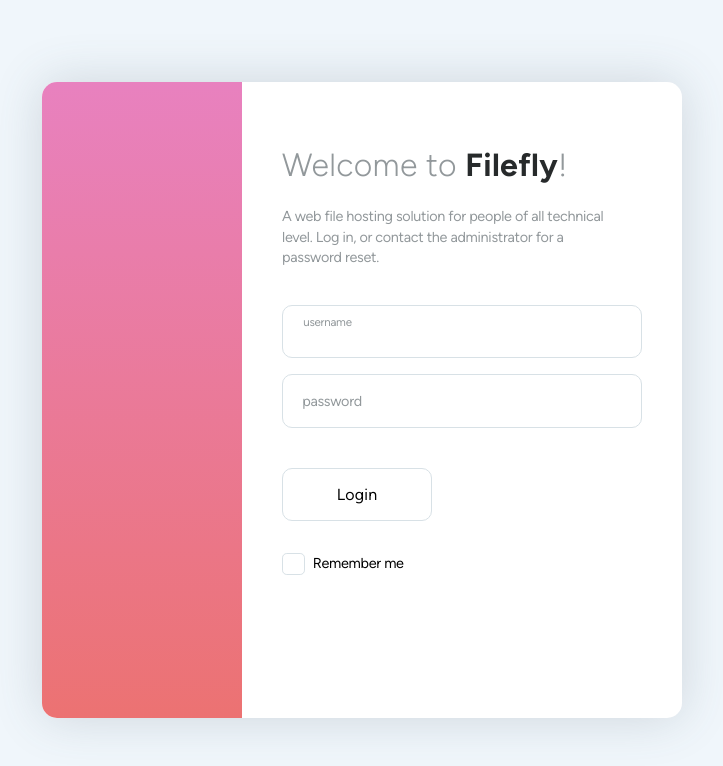
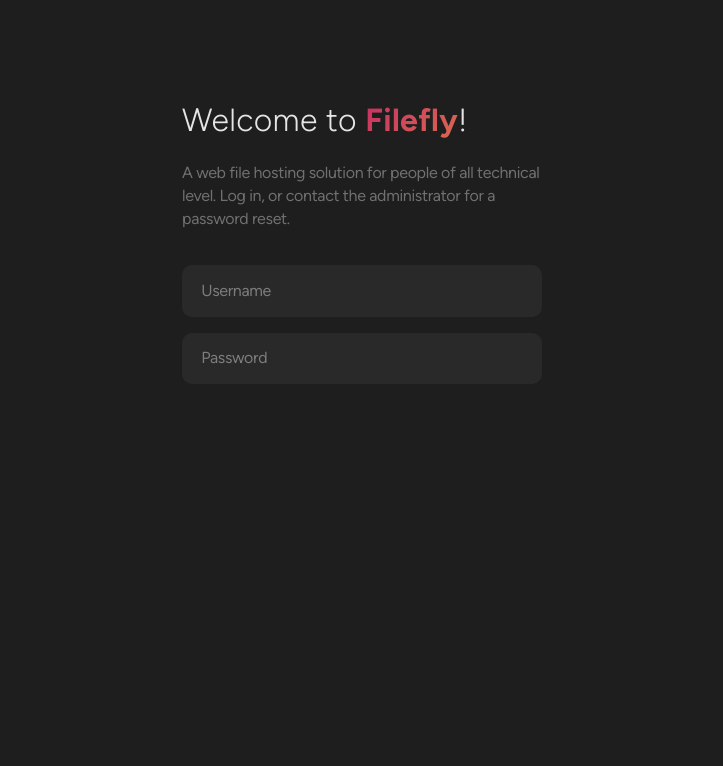
Before and after one commit to 4S1ght/FileFly, a Svelte app: page / in a window 1280 px wide. Shown: the top 766 px of the page, without its empty margins (278-1001 px from the left). Built offline with nearby package versions, Linux system fonts and the light colour scheme.

Commit message:
[add] Redesigned login brief/input fields (partial)

```diff
--- a/client/package.json
+++ b/client/package.json
@@ -1,7 +1,7 @@
 {
   "type": "module",
   "scripts": {
-    "dev": "vite",
+    "dev": "vite --host",
     "build": "vite build",
     "preview": "vite preview",
     "check": "svelte-check --tsconfig ./tsconfig.json"
--- a/client/src/app.scss
+++ b/client/src/app.scss
@@ -24,37 +24,51 @@
 
     // UI levels
     // The UI is divided into different brightness levels to organize
-    // and show item hierarchy and divide different thing into different
+    // and show item hierarchy and divide different things into different
     // sections, such as widgets, windows, popups, etc...
 
     // Level 1
-    --l1-bg:            #fff;
-    --l1-mc:            #ED7373;
-    --l1-heading:       #272A2B;
-    --l1-text-dark:     #494E53;
-    --l1-text-light:    #92989B;
-    --l1-outline:       #d8e1e6;
-    --l1-highlight:     #F2F7F9;
+    --l0-bg:        #1E1E1E;
+    --l0-fg-bright: #E5E5E5;
+    --l0-fg-dim:    #707070;
+    --l0-accent:    #404040;
+    --l0-section:   #282828;
 
     // Level 2
-    --l2-bg:            #F0F6FB;
-    --l2-mc:            #ED7373;
-    --l2-heading:       #272A2B;
-    --l2-text-dark:     #494E53;
-    --l2-text-light:    #838A8E;
-    --l2-outline:       #BDC8CE;
-    --l2-highlight:     #DFEAF1;
+    --l1-bg:        #292929;
+    --l1-fg-bright: #EEEEEE;
+    --l1-fg-dim:    #7D7D7D;
+    --l1-accent:    #474747;
+    --l1-section:   #353535;
 
+    // Level 3
+    --l2-bg:        #373737;
+    --l2-fg-bright: #FFFFFF;
+    --l2-fg-dim:    #8A8A8A;
+    --l2-accent:    #545454;
+    --l2-section:   #404040;
+
+    // Accent colors
+    --theme-1:      #C92F62;
+    --theme-2:      #D86951;
+
+    --graph-1:      #E3AA67;
+    --graph-2:      #B2CD46;
+
+}
+
+body {
+    background-color: var(--l0-bg);
 }
 
 * {
     font-family: 'Figtree';
+    color: var(--l0-fg-bright);
 }
 
 p {
     letter-spacing: -0.02em;
     line-height: 1.45em;
-    font-size: 0.9rem;
     user-select: none
 }
 
--- a/client/src/views/login/Input.svelte
+++ b/client/src/views/login/Input.svelte
@@ -10,7 +10,7 @@
     export let placeholder: string = ""
     export let type: HTMLInputTypeAttribute
     export let input: HTMLInputElement
-    export let value: string
+    export let value: string = ""
 
     // State ==================================================================
 
@@ -62,25 +62,25 @@
 <style lang="scss">
 
     .input-field {
-        border: solid 1px var(--l1-outline);
         border-radius: 10px;
         position: relative;
         padding: 1.6rem 1.2rem;
         cursor: text;
         margin-bottom: 1rem;
+        background-color: var(--l1-bg);
 
         .placeholder {
             position: absolute;
             top: 50%;
+            color: var(--l1-fg-dim);
+            margin: 0;
             transform: translateY(-50%);
-            margin: 0;
+            transition: transform 0.15s;
             pointer-events: none;
             user-select: none;
-            color: var(--l1-text-light);
-            transition: transform 0.15s;
         }
         &[data-active="true"] > .placeholder {
-            transform: scale(0.8) translateY(-120%) translateX(-10%);
+            transform: scale(0.7) translateY(-130%) translateX(-18.5%);
         }
 
         input {
--- a/client/src/views/login/Login.svelte
+++ b/client/src/views/login/Login.svelte
@@ -4,102 +4,39 @@
 
     import Input from "./Input.svelte"
     import Checkbox from "../../components/Checkbox.svelte"
+
+    import { g } from 'gilded'
     import { onMount } from "svelte"
+
     import uapi from "../../core/UserAPI"
 
     // State ==================================================================
 
-    let _username = ""
-    let _password = ""
-    let _useLongSession = false
-
-    /** Displays in which part is currently the loading process. Loading user
-     * data, extensions, etc... */
-    let _loadStage = ""
-    /** Displays the progress of the current loading stage. */
-    let _loadStageProgress = 0
-    /** Displays what item is currently being loaded.*/
-    let _loadItem = ""
-    /** Displays login and loading issues. */
-    let _loadIssue = ""
-    /** Displays a counter to signify that an issue has happened more than once. */
-    let _loadIssueCount = 0
-
-    // Code ===================================================================
+    let _username: string
+    let _password: string
 
     let usernameInput: HTMLInputElement
     let passwordInput: HTMLInputElement
+
+    // Code ===================================================================
 
     function focusPwd() {
         passwordInput.click()
     }
 
-    onMount(() => {
-        usernameInput.focus()
-    })
-
-    function setIssue(issue: string) {
-        if (issue === _loadIssue) _loadIssueCount++
-        else _loadIssueCount = 0
-        _loadIssue = issue
-    }
-
-    async function submit(e: SubmitEvent | CustomEvent) {
-
-        if (e.preventDefault) e.preventDefault()
-        const error = await uapi.login(_username, _password, _useLongSession)
-
-        if (error) {
-            if (error.code === 'UA_LOGIN_UNKNOWN_ERR') return setIssue('An unknown client error had ocurred.')
-            if (error.meta.statusCode === 400) return setIssue('Bad request error.')
-            if (error.meta.statusCode === 401) return setIssue('Wrong password or username.')
-            if (error.meta.statusCode === 401) return setIssue('An unknown server error had ocurred.')
-            return setIssue('An unknown error had ocurred.')
-        }
-        else {
-            setIssue("")
-        }
+    function submit(e: Event) {
 
     }
 
 </script>
 
 <div class="login">
-    <form class="login-widget" on:submit={submit}>
-
-        <div class="banner">
-        </div>
-
-        <div class="content">
-            <h1>Welcome to <b>Filefly</b>!</h1>
-            <p class="brief">A web file hosting solution for people of all technical level. Log in, or contact the administrator for a password reset.</p>
-            <Input placeholder="username" type="text"     bind:value={_username} bind:input={usernameInput} on:enter={focusPwd} />
-            <Input placeholder="password" type="password" bind:value={_password} bind:input={passwordInput} on:enter={submit} />
-            <div class="data-row">
-                <button type="submit">Login</button>
-                {#if _loadStage}
-                    <div class="load-status">
-                        <p class="load-info">{_loadStage} <span>{_loadStageProgress ? _loadStageProgress + '%' : ''}</span></p>
-                        <p class="load-item">{_loadItem}</p>
-                        <div class="loader">
-                            <div></div>
-                        </div>
-                    </div>
-                {/if}
-            </div>
-            <div class="checkbox">
-                <Checkbox bind:checked={_useLongSession}/>
-                <p>Remember me</p>
-            </div>
-            {#if _loadIssue}
-                <p class="login-feedback">
-                    <i class="fa-solid fa-triangle-exclamation icon"/>
-                    {_loadIssue} {_loadIssueCount ? `(x${_loadIssueCount})` : ''}
-                </p>
-            {:else}
-                <p class="login-feedback-placeholder"></p>
-            {/if}
-        </div>
+    <form on:submit={submit}>
+        <h1>Welcome to <span>Filefly</span>!</h1>
+        <p class="brief">A web file hosting solution for people of all technical level. Log in, or contact the administrator for a password reset.</p>
+        <br>
+        <Input placeholder="Username" type="text"     bind:value={_username} bind:input={usernameInput} on:enter={focusPwd} />
+        <Input placeholder="Password" type="password" bind:value={_password} bind:input={passwordInput} on:enter={submit} />
 
     </form>
 </div>
@@ -107,144 +44,36 @@
 <style lang="scss">
 
     .login {
+        position: fixed;
+        top: 0;
+        left: 0;
         height: 100vh;
         width: 100%;
-        position: fixed;
-        top: 0; left: 0;
-        z-index: var(--z-login);
-        background-color: var(--l2-bg);
+        background-color: var(--l0-bg);
         display: flex;
-        align-items: center;
         justify-content: center;
-    }
+        padding-top: 5rem;
+        overflow: auto;
 
-    .login-widget {
-        background-color: var(--l1-bg);
-        border-radius: 15px;
-        box-shadow: 0 0 50px rgba(71, 89, 101, 0.2);
-        display: grid;
-        grid-template-columns: 200px 1fr;
-        margin: 1.5rem;
-
-        .banner {
-            background: linear-gradient(0deg, rgba(236,114,114,1) 0%, rgba(232,129,191,1) 100%);
-            height: 100%;
-            width: 200px;
-            border-top-left-radius: 15px;
-            border-bottom-left-radius: 15px;
+        form {
+            max-width: 360px;
         }
 
-        .content {
-            padding: 4rem 2.5rem;
-            max-width: 360px;
+        h1 {
+            font-weight: 300;
+            color: var(--l0-text-bright);
+            span {
+                background: linear-gradient(132deg, var(--theme-1) 0%, var(--theme-2) 100%);
+                background-clip: text;
+                color: transparent;
+                font-weight: 700;
+            }
+        }
 
-            > h1 {
-                font-size: 2rem;
-                font-weight: 300;
-                margin-top: 0;
-                color: var(--l1-text-light);
-                > b {
-                    color: var(--l1-heading);
-                }
-            }
+        p.brief {
+            color: var(--l0-fg-dim);
+        }
 
-            > p.brief {
-                color: var(--l1-text-light);
-                max-width: 90%;
-                margin-bottom: 2.3rem;
-            }
-
-            button {
-                background: none;
-                border: solid 1px var(--l1-outline);
-                border-radius: 10px;
-                padding: 1rem;
-                font-size: 1rem;
-                cursor: pointer;
-                &:hover {
-                    background-color: var(--l1-highlight);
-                }
-            }
-
-            .data-row {
-                display: grid;
-                grid-template-columns: 150px 1fr;
-                gap: 1rem;
-                margin-top: 2.5rem;
-                align-items: center;
-
-                .load-status {
-                    display: flex;
-                    flex-direction: column;
-                    justify-content: center;
-
-                    .load-info {
-                        font-size: 0.8rem;
-                        margin: 0;
-                        color: var(--l1-text-light);
-                        position: relative;
-                        > span {
-                            position: absolute;
-                            right: 0;
-                        }
-                    }
-                    .load-item {
-                        font-size: 0.8rem;
-                        margin: 0 0 0.4rem 0;
-                        color: var(--l1-text);
-                    }
-
-                    .loader {
-                        height: 4px;
-                        width: 100%;
-                        border-radius: 4px;
-                        background-color: var(--l1-outline);
-                        > div {
-                            height: 100%;
-                            width: 30%;
-                            border-radius: 4px;
-                            background-color: var(--l1-mc);
-                        }
-                    }
-                }
-
-
-            }
-
-            .checkbox {
-                display: flex;
-                margin-top: 2rem;
-                p {
-                    padding: 0;
-                    margin: 0 0 0 0.5rem;
-                }
-            }
-
-            .login-feedback-placeholder {
-                margin-top: 2rem;
-                padding: 1rem 1.5rem;
-            }
-            .login-feedback {
-                text-align: center;
-                margin-top: 2rem;
-                border: solid 1px var(--l1-outline);
-                border-radius: 10px;
-                padding: 1rem 1.5rem;
-                position: relative;
-
-                .icon {
-                    color: var(--l1-outline);
-                    position: absolute;
-                    bottom: -1.2rem;
-                    left: 50%;
-                    transform: translateX(-50%);
-                    font-size: 1.2rem;
-                    background-color: var(--l1-bg);
-                    padding: 0.6rem 0.2rem;
-                }
-            }
-
-        }
 
     }
 
```
